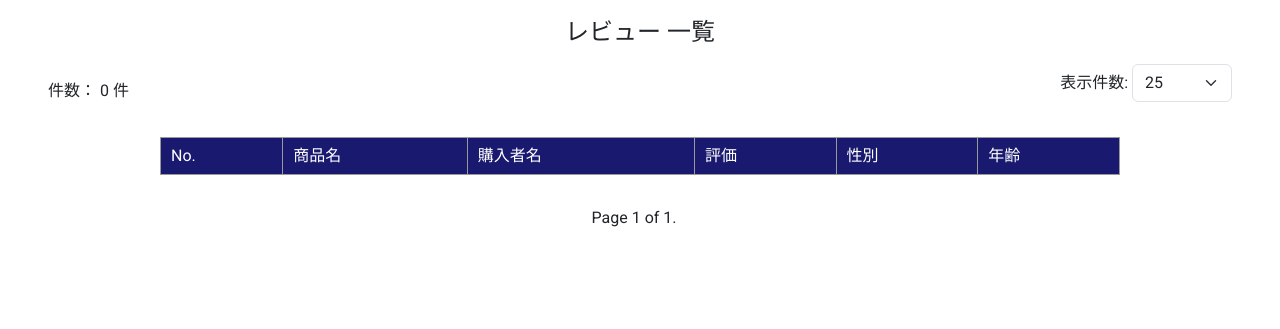
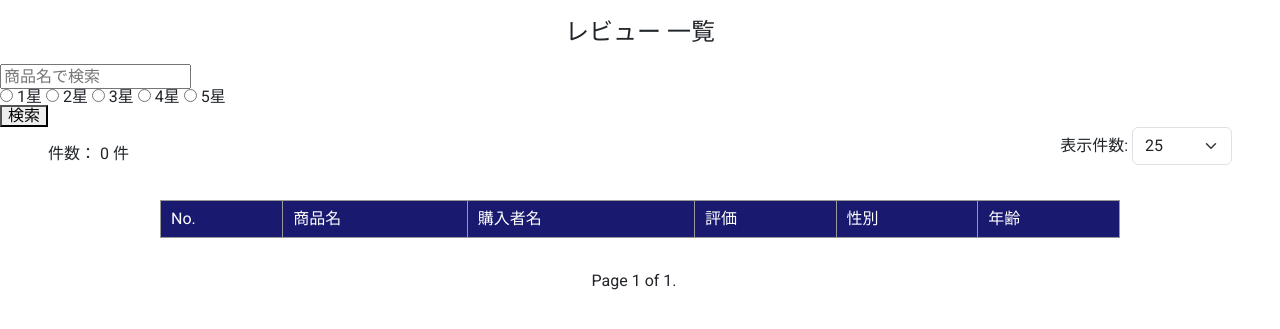
Before and after one commit to Shiroari175/rakuten-review-system, a Django app: page /rak/review_list/ in a window 1280 px wide. Shown: the part 48-377 px from the top of the page. Run offline with Django 4.2, Linux system fonts and the light colour scheme; the visitor is signed in with stand-in values (Sample User, id 1); data that the repository does not hold is empty.

Commit message:
レビュー一覧検索機能作成中

```diff
--- a/rakutenproject/reviewapp/templates/review_list.html
+++ b/rakutenproject/reviewapp/templates/review_list.html
@@ -3,6 +3,19 @@
 {% block content %}
 <div class="list-container">
     <h2 class="custom-title text-center">レビュー&nbsp;一覧</h2>
+    <!-- 検索フォーム -->
+    <form method="GET" action="{% url 'review_list' %}">
+        <input type="text" name="query" value="{{ query }}" placeholder="商品名で検索">
+        <div>
+            <label><input type="radio" name="rating" value="1" {% if rating == "1" %}checked{% endif %}> 1星</label>
+            <label><input type="radio" name="rating" value="2" {% if rating == "2" %}checked{% endif %}> 2星</label>
+            <label><input type="radio" name="rating" value="3" {% if rating == "3" %}checked{% endif %}> 3星</label>
+            <label><input type="radio" name="rating" value="4" {% if rating == "4" %}checked{% endif %}> 4星</label>
+            <label><input type="radio" name="rating" value="5" {% if rating == "5" %}checked{% endif %}> 5星</label>
+        </div>
+        <button type="submit">検索</button>
+    </form>
+
     <div class="position-relative ms-5 me-5">
         <div class="position-absolute top-50 left-0">
             件数：&nbsp;{{ page_obj.paginator.count }}&nbsp;件
--- a/rakutenproject/reviewapp/views.py
+++ b/rakutenproject/reviewapp/views.py
@@ -39,11 +39,20 @@ class ListReView(LoginRequiredMixin, ListView) :
     """
     template_name = 'review_list.html'
     model = ReviewModel
-    # 1ページあたりの表示件数
-    # paginate_by = 20
 
     def get_queryset(self):
         queryset = super().get_queryset()
+
+        # 検索ワード取得 部分検索
+        query = self.request.GET.get('query', '')
+        if query:
+            queryset = queryset.filter(item_nm__icontains=query)
+
+        # 評価フィルタ取得
+        rating = self.request.GET.get('rating', '')
+        if rating:
+            queryset = queryset.filter(evaluation=rating)
+
         # ここでデータを編集します
         for obj in queryset:
 
@@ -61,11 +70,14 @@ class ListReView(LoginRequiredMixin, ListView) :
         # デフォルトの表示件数を25に設定
         page_size = self.request.GET.get('page_size', 25)
 
+        # get_querysetを実行して、ページネーション作成
         paginator = Paginator(self.get_queryset(), page_size)
         page = self.request.GET.get('page')
 
         context['page_obj'] = paginator.get_page(page)
         context['page_size'] = page_size
+        context['query'] = self.request.GET.get('query', '')
+        context['rating'] = self.request.GET.get('rating', '')
 
         return context
 
```
